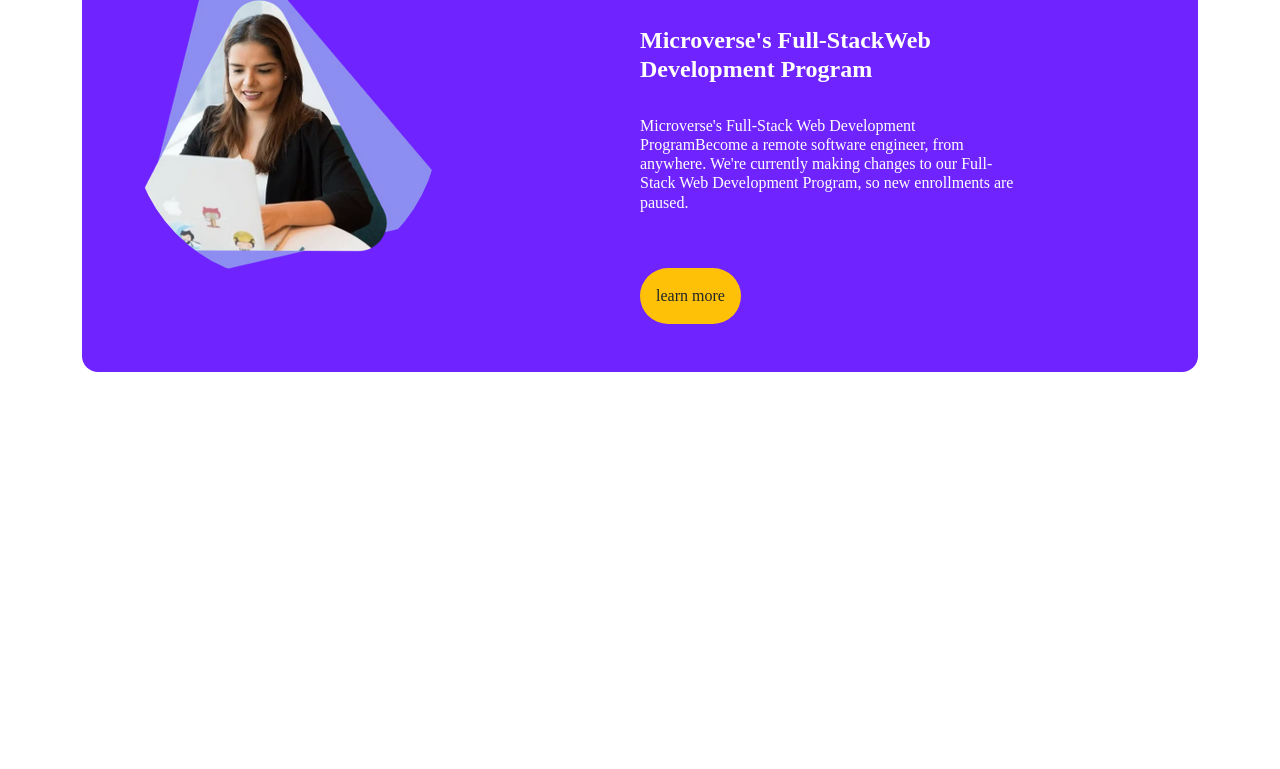
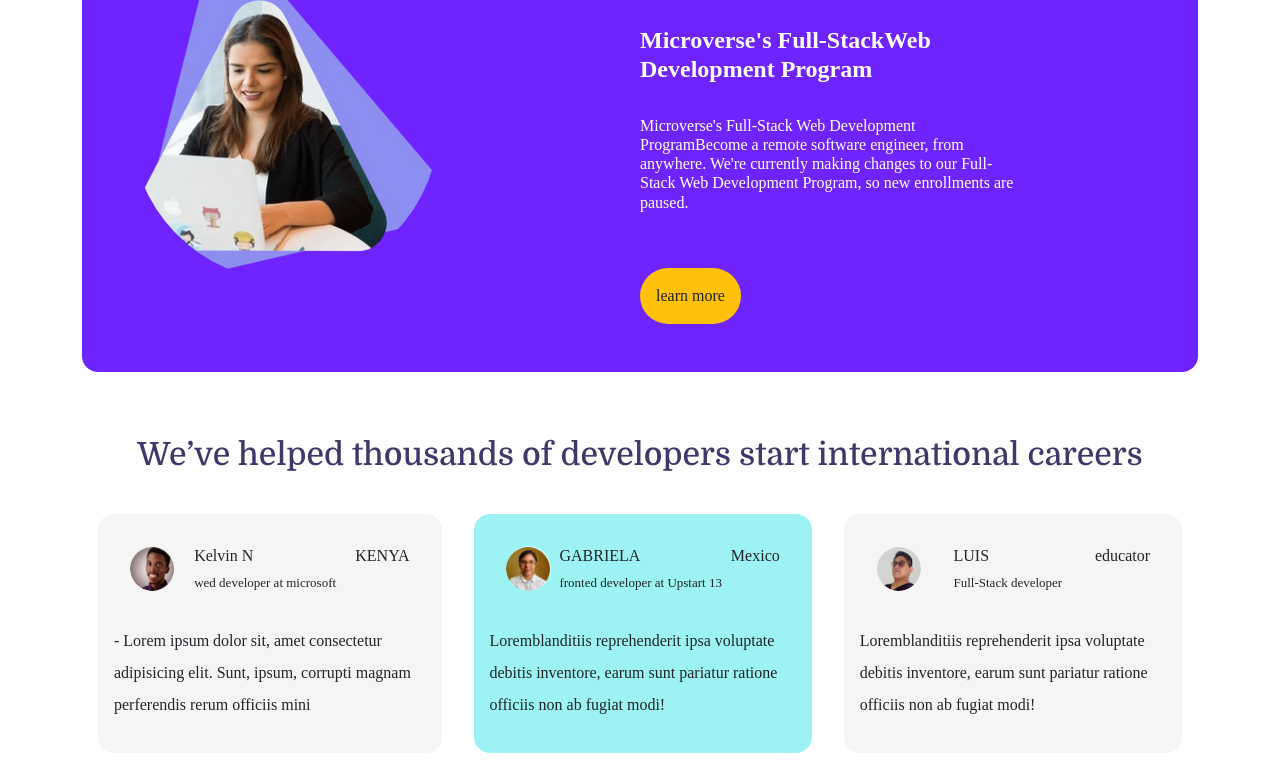
Before and after one commit to johnpaulmaina49-sketch/PAUL, a plain HTML site: page index.html in a window 1280 px wide. Shown: the part 1465-2234 px from the top of the page. Before the commit the page ends 1837 px from the top, so only its background shows below. Drawn offline with nearby package versions, Linux system fonts and the light colour scheme.

Commit message:
changes to html aading cards on the  bottom

```diff
--- a/index.html
+++ b/index.html
@@ -52,7 +52,7 @@
       .two > h5 {
         font-size: 20px;
       }
-      .two > h5 {
+      .two > h6 {
         font-size: 15px;
       }
       .three{
@@ -60,6 +60,18 @@
 
       }
       .four{ background-color: var(--secondary-color);}
+
+      .ten{
+        background-color: rgb(157, 243, 243);
+      }
+      .pink{
+        background-color: whitesmoke;
+      }
+      .class{
+        font-size: small;
+      }
+
+
     </style>
   </head>
 
@@ -128,7 +140,7 @@
         </p>
       </div>
 
-     <section class="container">
+     <section class="container mb-5">
       <div class="three card rounded-4  border border-0 text-white mb-5">
         <div class="card-body d-sm-flex justify-content-between align-items-center p-5">
           <div>
@@ -164,6 +176,100 @@
       </div>
     </section>
 
+<section class="container mt-5">
+  <h2 class="text-center p-3">We’ve helped thousands of developers start international careers</h2>
+  <div class=" d-flex justify-content-between">
+
+        <div class="pink card p-3 rounded-4 m-3 border-0">
+          <div class="card-body d-flex justify-content-between">
+             <img src="assets/images/kevin.png" class="rounded-circle" alt="" width="45" height="45">
+             <div>
+
+              <h6>Kelvin N </h6>
+              <P class=" class text-nowrap bd-highlight">wed developer at microsoft </P>
+              </div>
+              <div>
+              <h6>KENYA</h6>
+              </div>
+             </div>
+             <p class="w-70 lh-lg"> - Lorem ipsum dolor sit, amet consectetur adipisicing elit. Sunt, ipsum, corrupti magnam perferendis rerum officiis mini </p>
+        </div>
+
+
+       <div class="ten card p-3 rounded-4 m-3 border-0">
+          <div class="card-body d-flex justify-content-between">
+             <img src="assets/images/GABRIELA.png" class="rounded-circle" alt="" width="45" height="45">
+             <div>
+              <h6>GABRIELA </h6>
+              <p class=" class fw-ligth text-nowrap bd-highlight">fronted developer at Upstart 13 </p>
+             </div>
+              <div>
+              <h6>Mexico</h6>
+             </div>
+             </div>
+             <p class="w-70 lh-lg ">Loremblanditiis reprehenderit ipsa voluptate debitis inventore, earum sunt pariatur ratione officiis non ab fugiat modi!</p>
+        </div>
+
+
+        <div class=" pink card p-3 rounded-4 m-3 border-0">
+          <div class="card-body d-flex justify-content-between">
+             <img src="assets/images/LUIS.png" class="rounded-circle" alt="" width="45" height="45">
+             <div>
+              <h6>LUIS </h6>
+              <p class=" class fw-ligth  text-nowrap bd-highlight">Full-Stack developer</p>
+             </div>
+              <div>
+              <h6>educator</h6>
+             </div>
+             </div>
+             <p class="  w-70 lh-lg">Loremblanditiis reprehenderit ipsa voluptate debitis inventore, earum sunt pariatur ratione officiis non ab fugiat modi!</p>
+        </div>
+
+
+
+
+
+
+
+
+
+
+
+
+
+
+
+
+
+
+
+
+
+
+
+
+
+
+
+
+
+
+
+
+
+
+
+
+
+
+
+
+  </div>
+</section>
+
+
+
+
     <script
       src="https://cdn.jsdelivr.net/npm/bootstrap@5.3.8/dist/js/bootstrap.bundle.min.js"
       integrity="sha384-FKyoEForCGlyvwx9Hj09JcYn3nv7wiPVlz7YYwJrWVcXK/BmnVDxM+D2scQbITxI"
```
Also changed, not shown: lesson one.html (added, +59 -0 lines), assets/images/1234.jpeg (added), assets/images/GABRIELA.png (added), assets/images/LUIS.png (added), assets/images/kevin.png (added).
